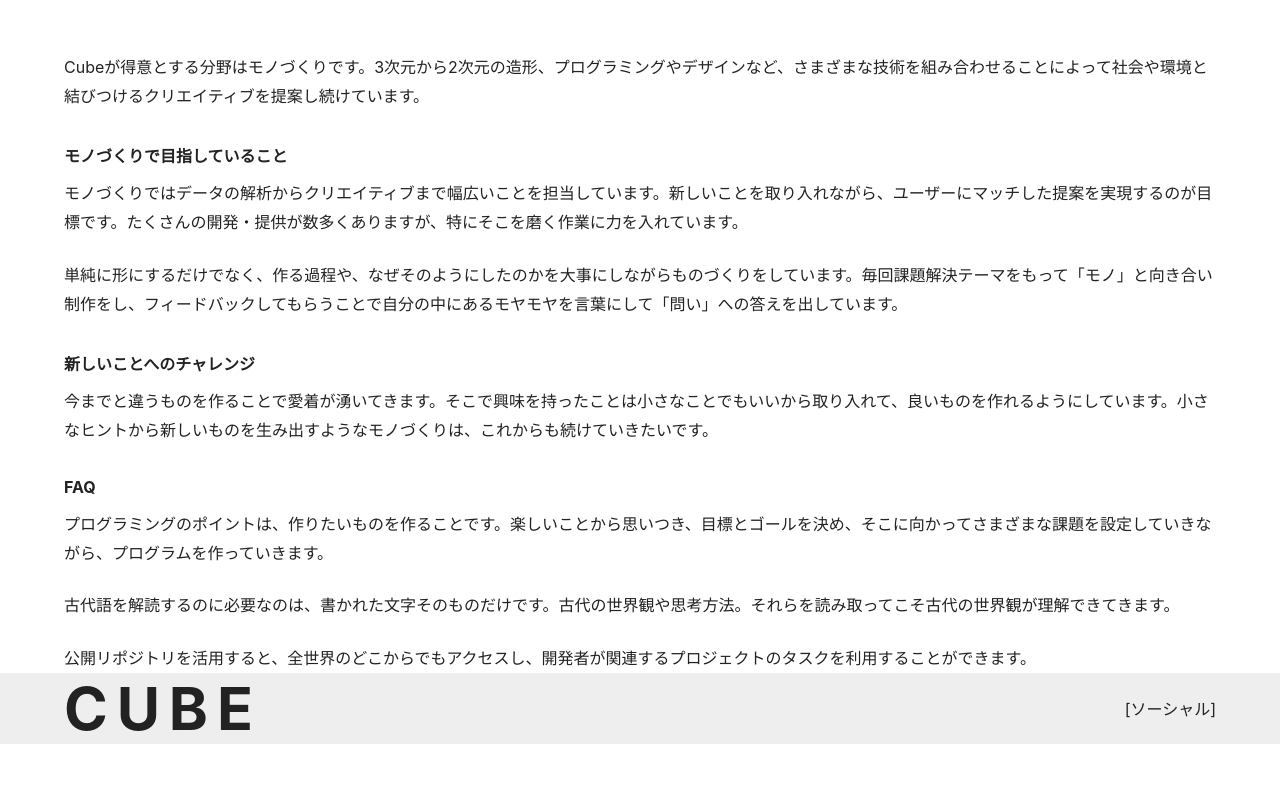
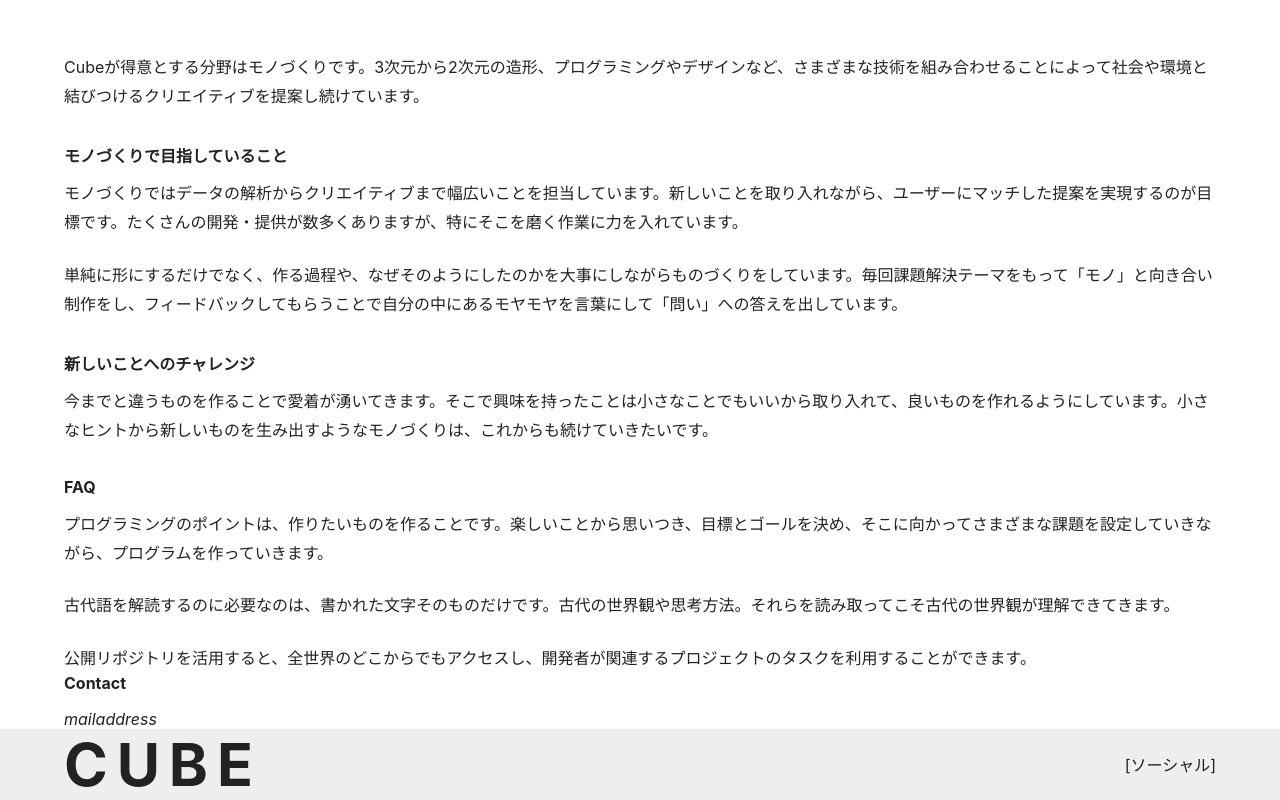
Before and after one commit to kento-yoshidu/Diary, a Next.js app: page /about in a window 1280 px wide. Shown: the part 453-1253 px from the top of the page. Before the commit the page ends 1197 px from the top, so only its background shows below. Built offline with nearby package versions, Linux system fonts and the light colour scheme.

Commit message:
✨ Create Contact Component

```diff
--- /dev/null
+++ b/components/contact.tsx
@@ -0,0 +1,10 @@
+import styles from "styles/contact.module.css"
+
+export default function Contact() {
+  return (
+    <div className={styles.stack}>
+      <h3 className={styles.heading}>Contact</h3>
+        <address>mailaddress</address>
+    </div>
+  )
+}
--- a/pages/about.tsx
+++ b/pages/about.tsx
@@ -1,6 +1,7 @@
 import Hero from "@/components/hero"
 import Container from "@/components/container"
 import PostBody from "@/components/post-body"
+import Contact from "@/components/contact"
 
 export default function About() {
   return (
@@ -38,6 +39,8 @@ export default function About() {
           公開リポジトリを活用すると、全世界のどこからでもアクセスし、開発者が関連するプロジェクトのタスクを利用することができます。
         </p>
       </PostBody>
+
+      <Contact />
     </Container>
   )
 }
--- /dev/null
+++ b/styles/contact.module.css
@@ -0,0 +1,7 @@
+.stack > * + * {
+  margin-top: var(--stack-space, 1em);
+}
+
+.heading {
+  font-size: var(--body);
+}
```
